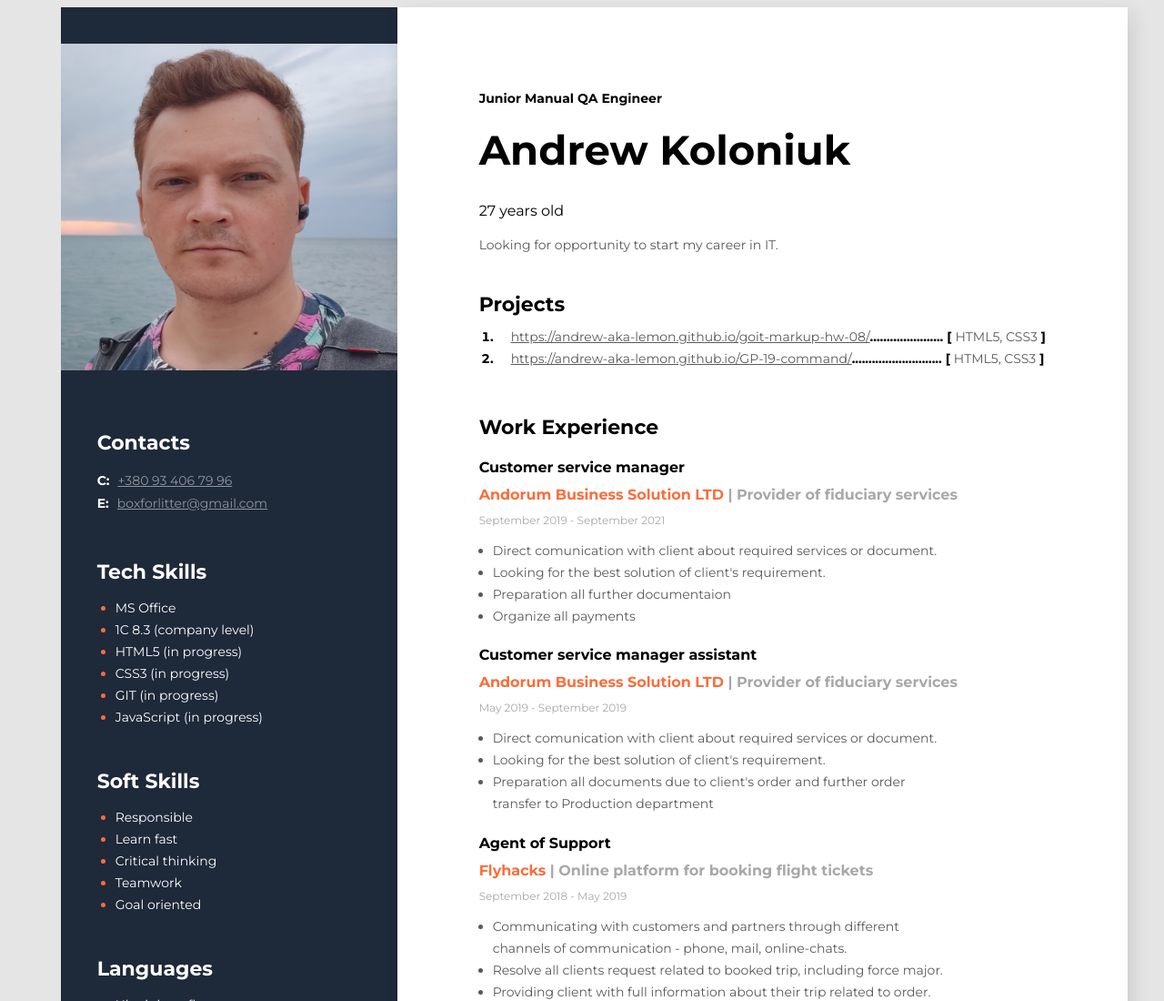
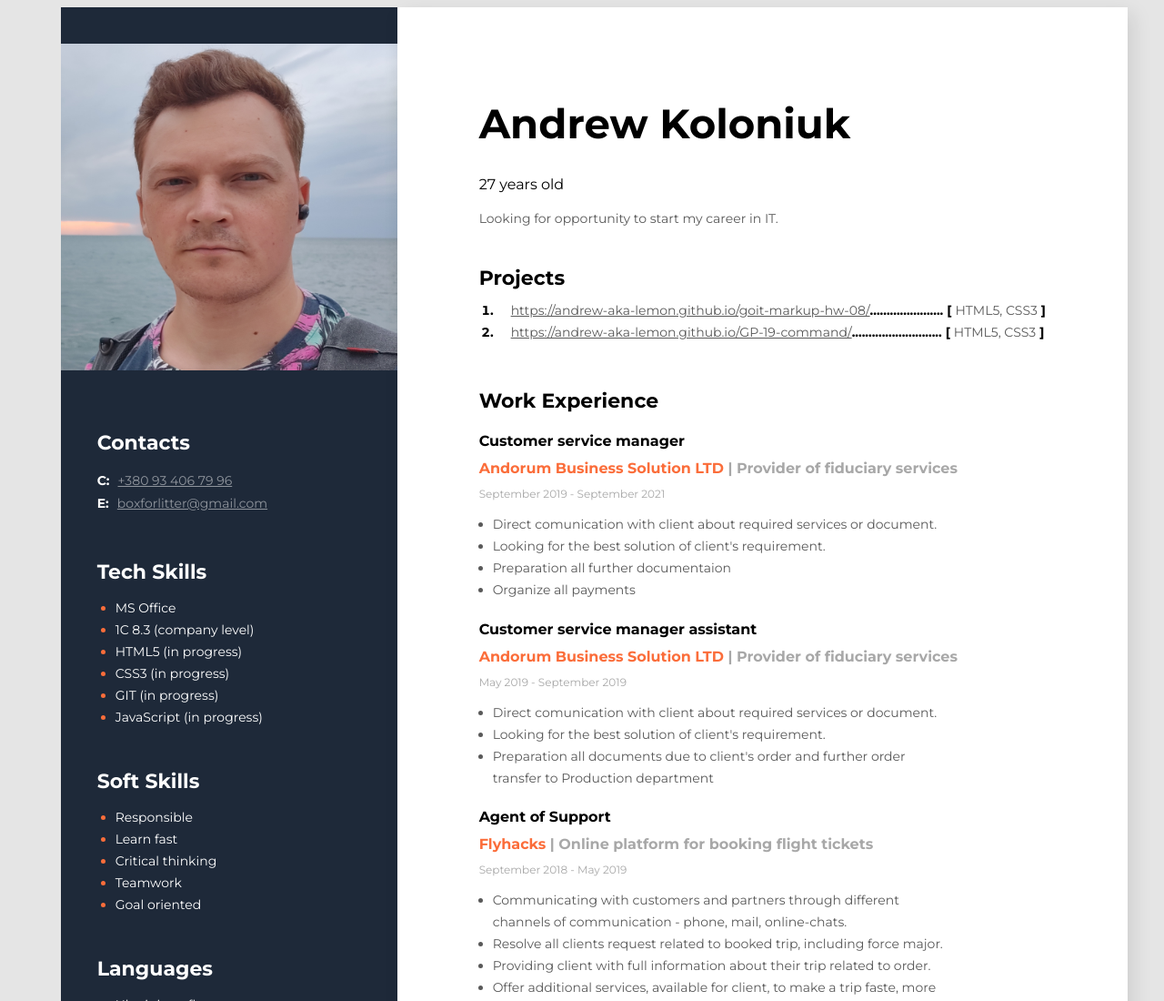
Before and after one commit to Andrew-aka-Lemon/My-CV, a plain HTML site: page index.html in a window 1280 px wide. Shown: the top 1100 px of the page at 91% size. Drawn offline with Linux system fonts and the light colour scheme.

Commit message:
Update index.html

```diff
--- a/index.html
+++ b/index.html
@@ -22,7 +22,7 @@
       <div class="right_box">
         <!--about user-->
         <div class="about_user">
-          <h2 class="main_position">Junior Manual QA Engineer</h2>
+          <!-- <h2 class="main_position">Junior Manual QA Engineer</h2> -->
           <h1 class="person_name">Andrew Koloniuk</h1>
           <p>27 years old</p>
           <p class="about_person">Looking for opportunity to start my career in IT.</p>
```
